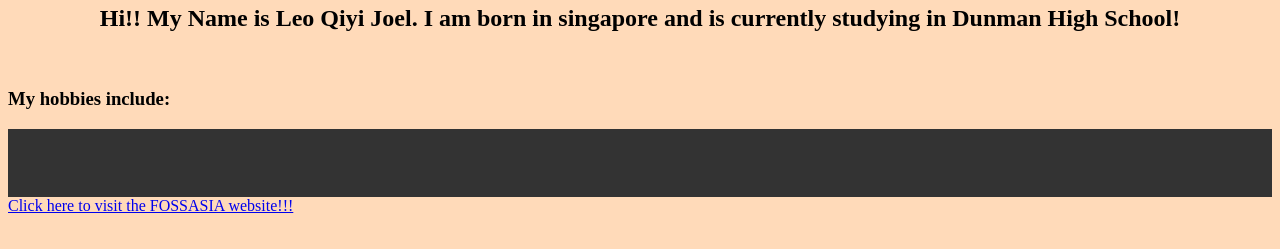
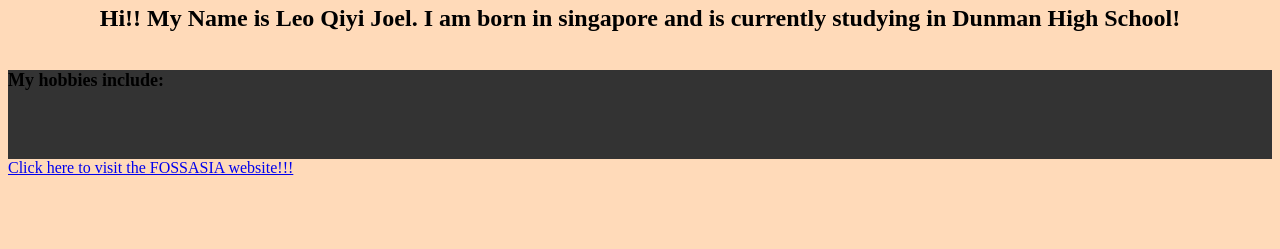
Before and after one commit to joelleoqiyi/gci18.htmlportfolio, a plain HTML site: page index.html in a window 1280 px wide. Shown: the part 431-680 px from the top of the page. Drawn offline with Linux system fonts and the light colour scheme.

Commit message:
Update index.css

```diff
--- a/index.css
+++ b/index.css
@@ -9,6 +9,15 @@ h1 {
 
 h2 {
  text-align: center;
+}
+
+h3 {
+ list-style-type: none;
+ margin: 0;
+ padding: 0;
+ overflow: hidden;
+ background-color: #333333;
+ font-size: large;
 }
 
 ul {
```
